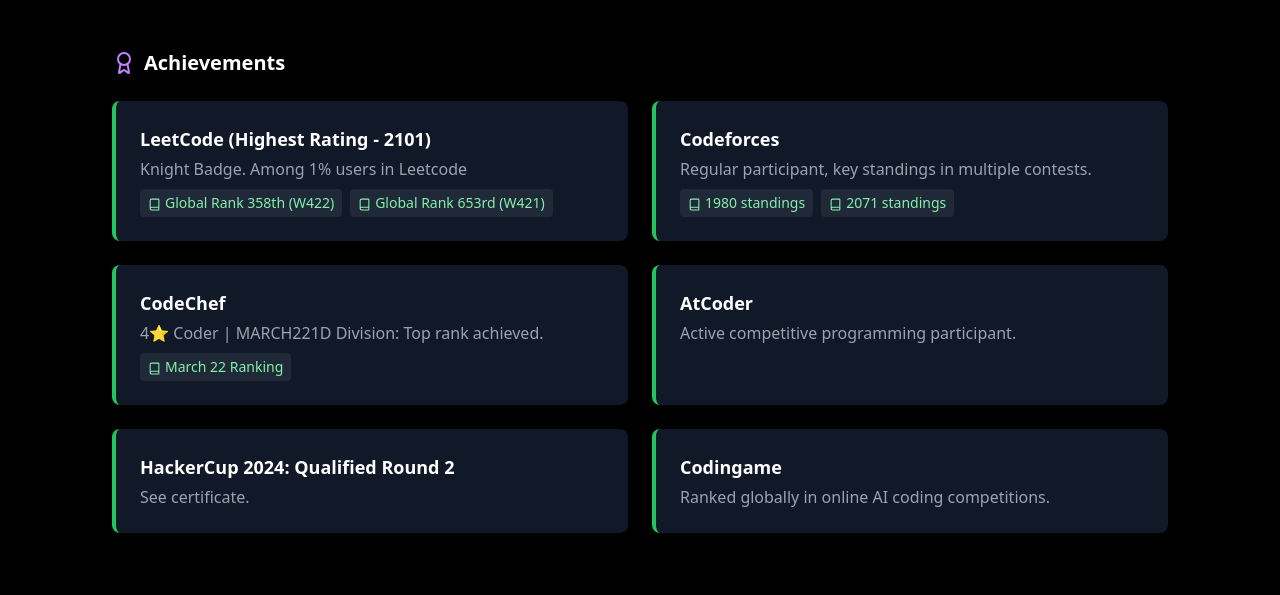
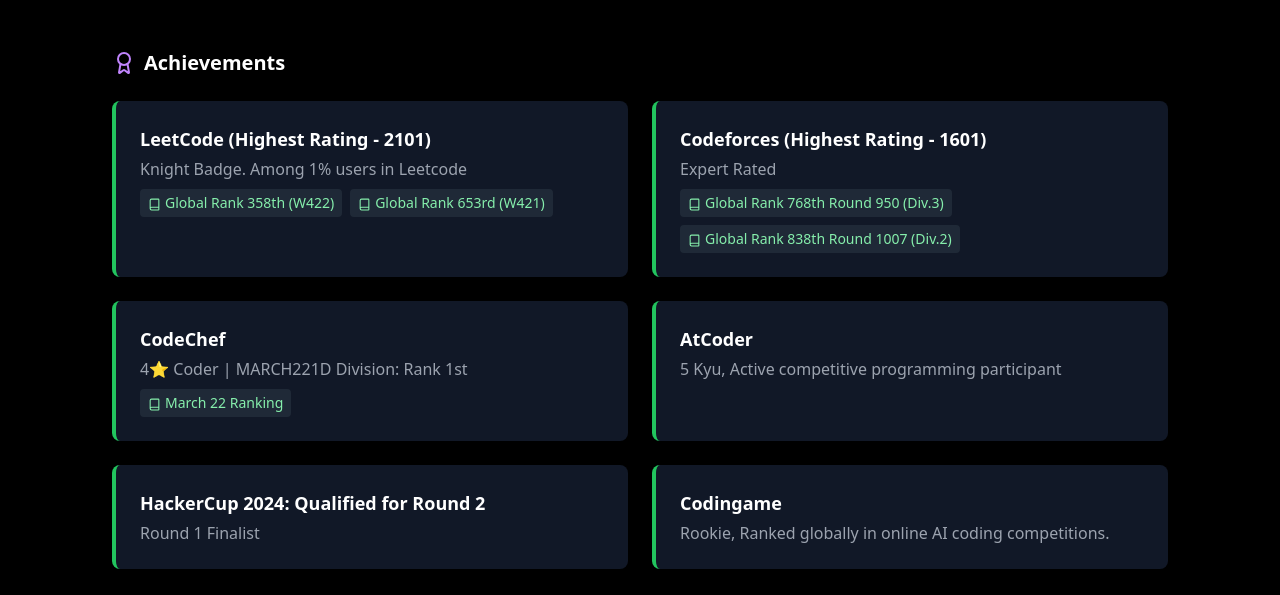
Before and after one commit to titanShubh/portfolio, a React (Vite) app: page / in a window 1280 px wide. Shown: the part 1360-1955 px from the top of the page. Built offline with nearby package versions, Linux system fonts and the light colour scheme.

Commit message:
update Achievements

```diff
--- a/src/components/Achievements.tsx
+++ b/src/components/Achievements.tsx
@@ -11,17 +11,17 @@ const achievements = [
     ]
   },
   {
-    title: "Codeforces",
-    description: "Regular participant, key standings in multiple contests.",
+    title: "Codeforces (Highest Rating - 1601)",
+    description: "Expert Rated",
     link: "https://codeforces.com/profile/titan_2",
     secondaryLinks: [
-      { label: "1980 standings", url: "https://codeforces.com/contest/1980/standings/page/4"},
-      { label: "2071 standings", url: "https://codeforces.com/contest/2071/standings/participant/204952521##p204952521"}
+      { label: "Global Rank 768th Round 950 (Div.3)", url: "https://codeforces.com/contest/1980/standings/page/4"},
+      { label: "Global Rank 838th Round 1007 (Div.2)", url: "https://codeforces.com/contest/2071/standings/participant/204952521##p204952521"}
     ]
   },
   {
     title: "CodeChef",
-    description: "4⭐ Coder | MARCH221D Division: Top rank achieved.",
+    description: "4⭐ Coder | MARCH221D Division: Rank 1st",
     link: "https://www.codechef.com/users/shubh_titan",
     secondaryLinks: [
       { label: "March 22 Ranking", url: "https://www.codechef.com/rankings/MARCH221D?itemsPerPage=100&order=asc&page=1&search=shubh_titan&sortBy=rank" }
@@ -29,17 +29,17 @@ const achievements = [
   },
   {
     title: "AtCoder",
-    description: "Active competitive programming participant.",
+    description: "5 Kyu, Active competitive programming participant",
     link: "https://atcoder.jp/users/shubh_titan"
   },
   {
-    title: "HackerCup 2024: Qualified Round 2",
-    description: "See certificate.",
+    title: "HackerCup 2024: Qualified for Round 2",
+    description: "Round 1 Finalist",
     link: "https://www.facebook.com/codingcompetitions/hacker-cup/2024/certificate/270751775350259"
   },
   {
     title: "Codingame",
-    description: "Ranked globally in online AI coding competitions.",
+    description: "Rookie, Ranked globally in online AI coding competitions.",
     link: "https://www.codingame.com/profile/d61c20121be0b167fb73837b7c3c61787427174"
   }
 ];
```
